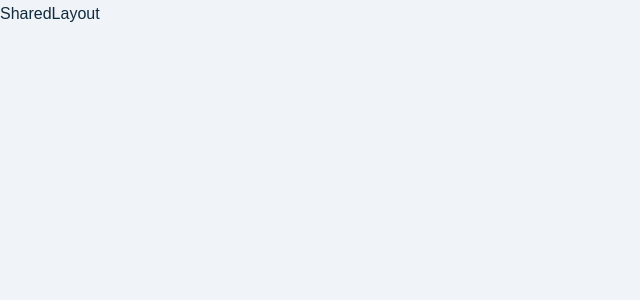
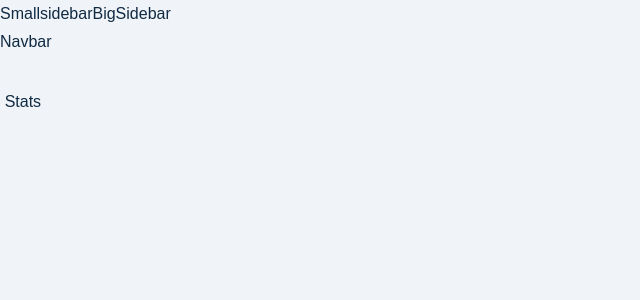
Before and after one commit to ciandre1976/jobstar, a React (Vite) app: page / in a window 1280 px wide. Shown: the top 300 px of the page, without its empty margins (0-640 px from the left). Built offline with nearby package versions, Linux system fonts and the light colour scheme.

Commit message:
comps for navbar

```diff
--- a/src/Pages/dashboard/SharedLayout.jsx
+++ b/src/Pages/dashboard/SharedLayout.jsx
@@ -3,5 +3,18 @@ import { Navbar, Smallsidebar, BigSidebar } from "../../comps";
 import Wrapper from "../../assets/wrappers/SharedLayout.js";
 
 export default function SharedLayout() {
-  return <Wrapper>SharedLayout</Wrapper>;
+  return (
+    <Wrapper>
+      <main className="dashboard">
+        <Smallsidebar />
+        <BigSidebar />
+        <div>
+          <Navbar />
+          <div className="dashboard-page">
+            <Outlet />
+          </div>
+        </div>
+      </main>
+    </Wrapper>
+  );
 }
```
